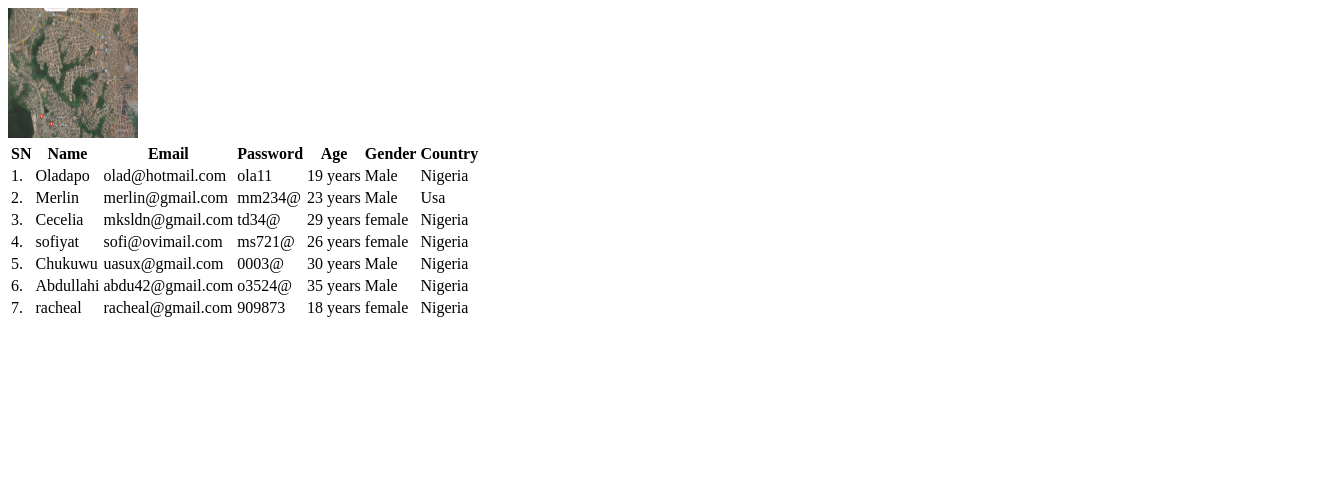
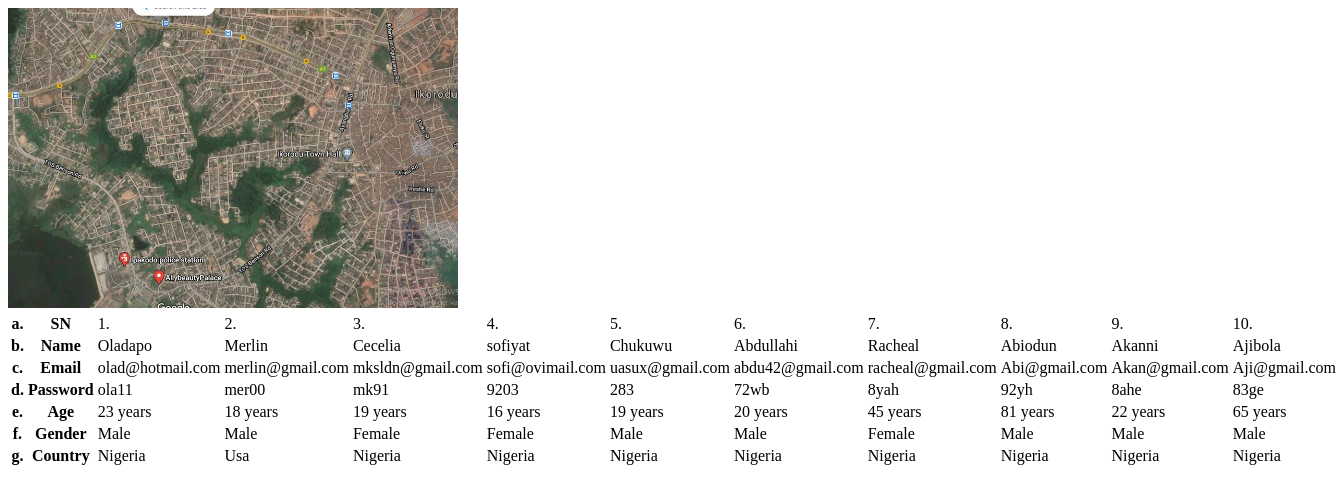
Before and after one commit to grandee-hub/Second-HTML-Assignment, a plain HTML site: page index.html in a window 1280 px wide. Shown: the whole page, 1339 px wide, since content can reach past the window. Drawn offline with Linux system fonts and the light colour scheme.

Commit message:
Updated index.html

```diff
--- a/index.html
+++ b/index.html
@@ -8,9 +8,125 @@
 </head>
 <body>
     <a href="https://capacitybay.org">
-        <img src="tools/doc/sample/location map.JPG" alt="location" style="height: 130px; width: 130px;">
+        <img src="tools/doc/sample/location map.JPG" alt="location" style="height: 300px; width: 450px;">
     </a>
 
+<table>
+    <tr>
+        <th>a.</th>
+        <th>SN</th>
+        <td>1.</td>
+        <td>2.</td>
+        <td>3.</td>
+        <td>4.</td>
+        <td>5.</td>
+        <td>6.</td>
+        <td>7.</td>
+        <td>8.</td>
+        <td>9.</td>
+        <td>10.</td>
+    </tr>
+    <tr>
+        <th>b.</th>
+        <th>Name</th>
+        <td>Oladapo</td>
+        <td>Merlin</td>
+        <td>Cecelia</td>
+        <td>sofiyat</td>
+        <td>Chukuwu</td>
+        <td>Abdullahi</td>
+        <td>Racheal</td>
+        <td>Abiodun</td>
+        <td>Akanni</td>
+        <td>Ajibola</td>
+    </tr>
+    <tr>
+        <th>c.</th>
+        <th>Email</th>
+        <td>olad@hotmail.com</td>
+        <td>merlin@gmail.com</td>
+        <td>mksldn@gmail.com</td>
+        <td>sofi@ovimail.com</td>
+        <td>uasux@gmail.com</td>
+        <td>abdu42@gmail.com</td>
+        <td>racheal@gmail.com</td>
+        <td>Abi@gmail.com</td>
+        <td>Akan@gmail.com</td>
+        <td>Aji@gmail.com</td>
+    </tr>
+
+    <tr>
+        <th>d.</th>
+        <th>Password</th>
+        <td>ola11</td>
+        <td>mer00</td>
+        <td>mk91</td>
+        <td>9203</td>
+        <td>283</td>
+        <td>72wb</td>
+        <td>8yah</td>
+        <td>92yh</td>
+        <td>8ahe</td>
+        <td>83ge</td>
+    </tr>
+
+    <tr>
+        <th>e.</th>
+        <th>Age</th>
+        <td>23 years</td>
+        <td>18 years</td>
+        <td>19 years</td>
+        <td>16 years</td>
+        <td>19 years</td>
+        <td>20 years</td>
+        <td>45 years</td>
+        <td>81 years</td>
+        <td>22 years</td>
+        <td>65 years</td>
+    </tr>
+
+    <tr>
+        <th>f.</th>
+        <th>Gender</th>
+        <td>Male</td>
+        <td>Male</td>
+        <td>Female</td>
+        <td>Female</td>
+        <td>Male</td>
+        <td>Male</td>
+        <td>Female</td>
+        <td>Male</td>
+        <td>Male</td>
+        <td>Male</td>
+    </tr>
+
+    <tr>
+        <th>g.</th>
+        <th>Country</th>
+        <td>Nigeria</td>
+        <td>Usa</td>
+        <td>Nigeria</td>
+        <td>Nigeria</td>
+        <td>Nigeria</td>
+        <td>Nigeria</td>
+        <td>Nigeria</td>
+        <td>Nigeria</td>
+        <td>Nigeria</td>
+        <td>Nigeria</td>
+    </tr>
+
+
+</table>
+
+
+
+
+
+
+
+
+
+<!---
     <table>
         <tr>
             <th>SN</th>
```
